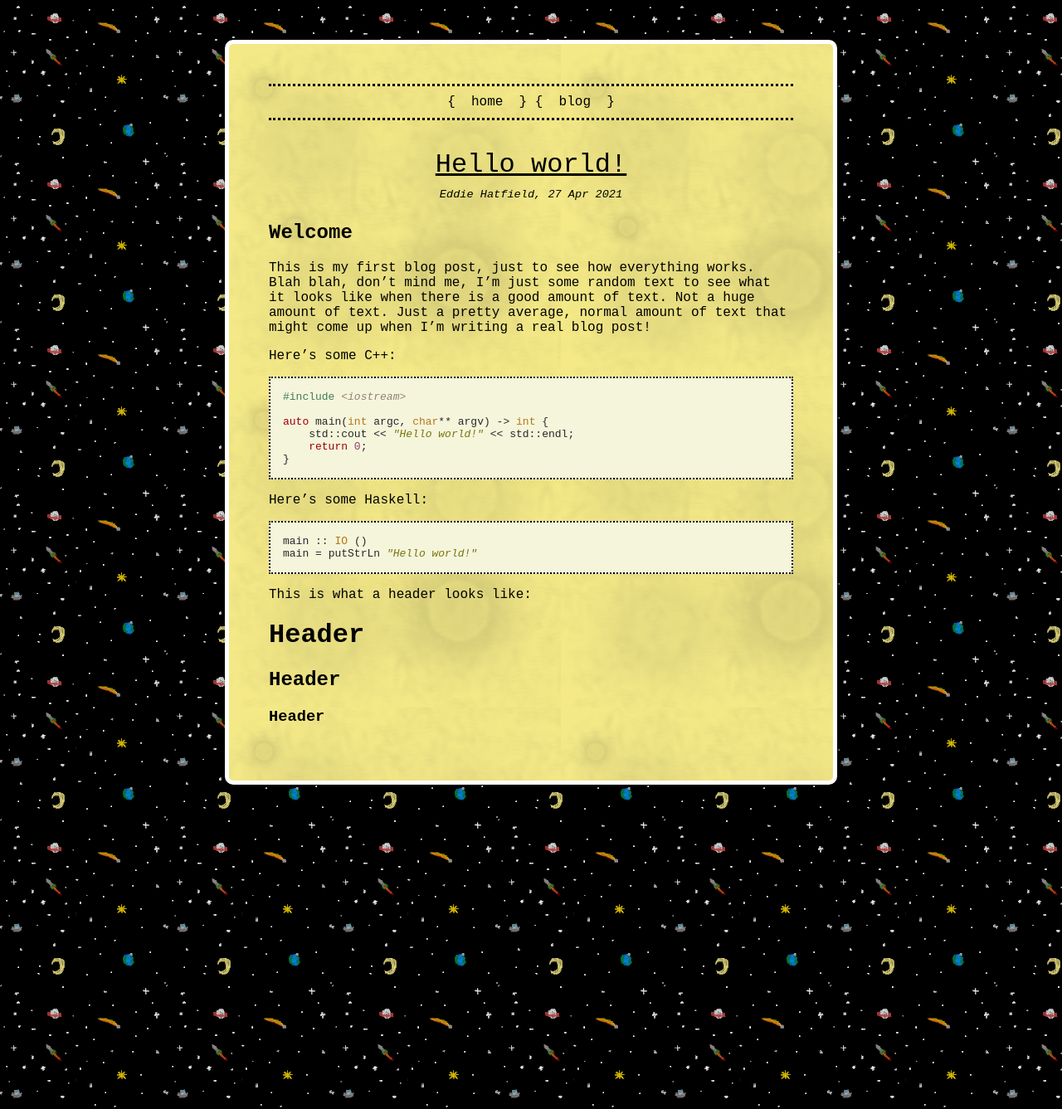
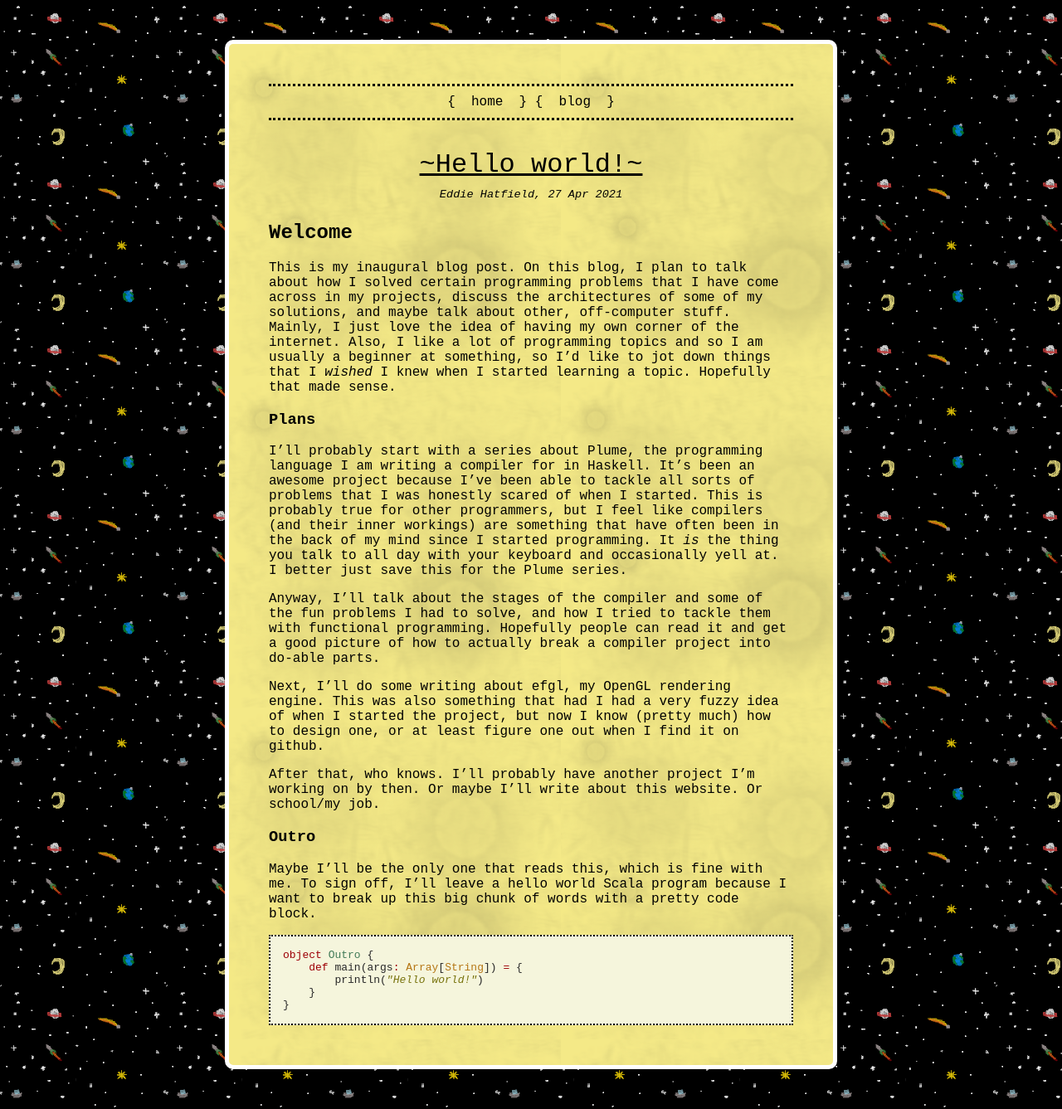
Before and after one commit to e-hat/e-hat.github.io, a Jekyll site: the page built from _posts/2021-4-27-helloworld.md, in a window 1280 px wide. Shown: the whole page at 83% size. Built offline with Jekyll 4.4.1, drawn with Linux system fonts in a browser that asks for light colours.

Commit message:
added first blog post

````diff
--- a/_layouts/post.html
+++ b/_layouts/post.html
@@ -1,7 +1,13 @@
 ---
 layout: default
 ---
-<div class="post-title"><u>{{ page.title }}</u></div>
+<div class="post-title">
+    {% if page.flair %}
+    <u>~{{ page.title }}~</u>
+    {% else %}
+    <u>{{ page.title }}</u>
+    {% endif %}
+</div>
 <div class="post-subtitle"><i>{{ page.author }},&nbsp;{{ page.date  | date_to_string }}</i></div>
 <div class="post-content">
     {{ content }}
--- a/_posts/2021-4-27-helloworld.md
+++ b/_posts/2021-4-27-helloworld.md
@@ -1,30 +1,50 @@
 ---
 slug: hello-world
 title: Hello world!
+flair: true
 category: Miscellaneous
 ---
 
 ## Welcome
+This is my inaugural blog post. On this blog, I plan to talk about how I solved
+certain programming problems that I have come across in my projects, discuss the
+architectures of some of my solutions, and maybe talk about other, off-computer
+stuff. Mainly, I just love the idea of having my own corner of the internet. Also,
+I like a lot of programming topics and so I am usually a beginner at something,
+so I'd like to jot down things that I *wished* I knew when I started learning
+a topic. Hopefully that made sense.
 
-This is my first blog post, just to see how everything works. Blah blah, don't mind me, I'm just some random text to see what it looks like when there is a good amount of text. Not a huge amount of text. Just a pretty average, normal amount of text that might come up when I'm writing a real blog post!
+### Plans
+I'll probably start with a series about Plume, the programming language I am
+writing a compiler for in Haskell. It's been an awesome project because I've
+been able to tackle all sorts of problems that I was honestly scared of when I
+started. This is probably true for other programmers, but I feel like compilers
+(and their inner workings) are something that have often been in the back of my
+mind since I started programming. It *is* the thing you talk to all day with your
+keyboard and occasionally yell at. I better just save this for the Plume series.
 
-Here's some C++:
-```cpp
-#include <iostream>
+Anyway, I'll talk about the stages of the compiler and some of the fun problems
+I had to solve, and how I tried to tackle them with functional programming. Hopefully
+people can read it and get a good picture of how to actually break a compiler
+project into do-able parts.
 
-auto main(int argc, char** argv) -> int {
-    std::cout << "Hello world!" << std::endl;
-    return 0;
+Next, I'll do some writing about efgl, my OpenGL rendering engine. This was also something
+that had I had a very fuzzy idea of when I started the project, but now I know
+(pretty much) how to design one, or at least figure one out when I find it on
+github.
+
+After that, who knows. I'll probably have another project I'm working on by then.
+Or maybe I'll write about this website. Or school/my job.
+
+### Outro
+Maybe I'll be the only one that reads this, which is fine with me.
+To sign off, I'll leave a hello world Scala program because I want to break up this
+big chunk of words with a pretty code block.
+
+```scala
+object Outro {
+    def main(args: Array[String]) = {
+        println("Hello world!")
+    }
 }
 ```
-
-Here's some Haskell:
-```haskell
-main :: IO ()
-main = putStrLn "Hello world!"
-```
-
-This is what a header looks like:
-# Header
-## Header
-### Header
````
Also changed, not shown: 1 other file.
